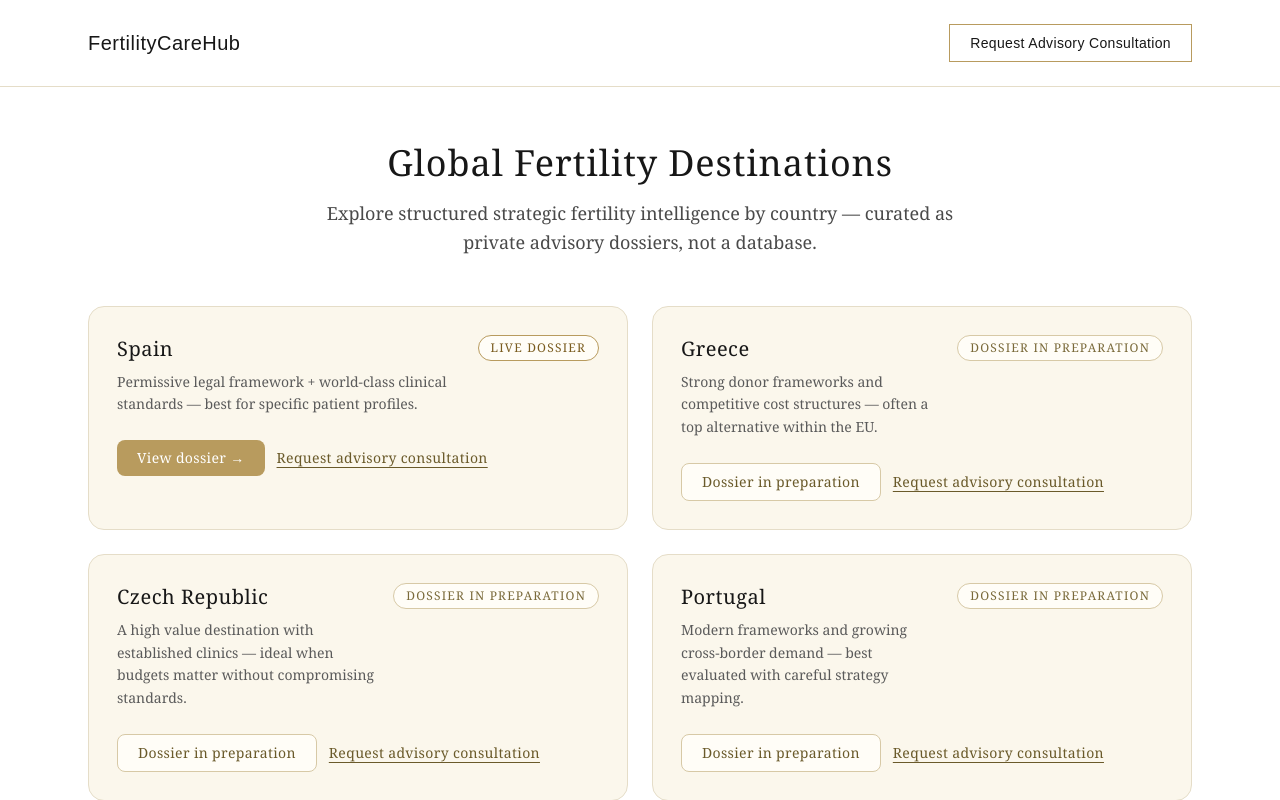
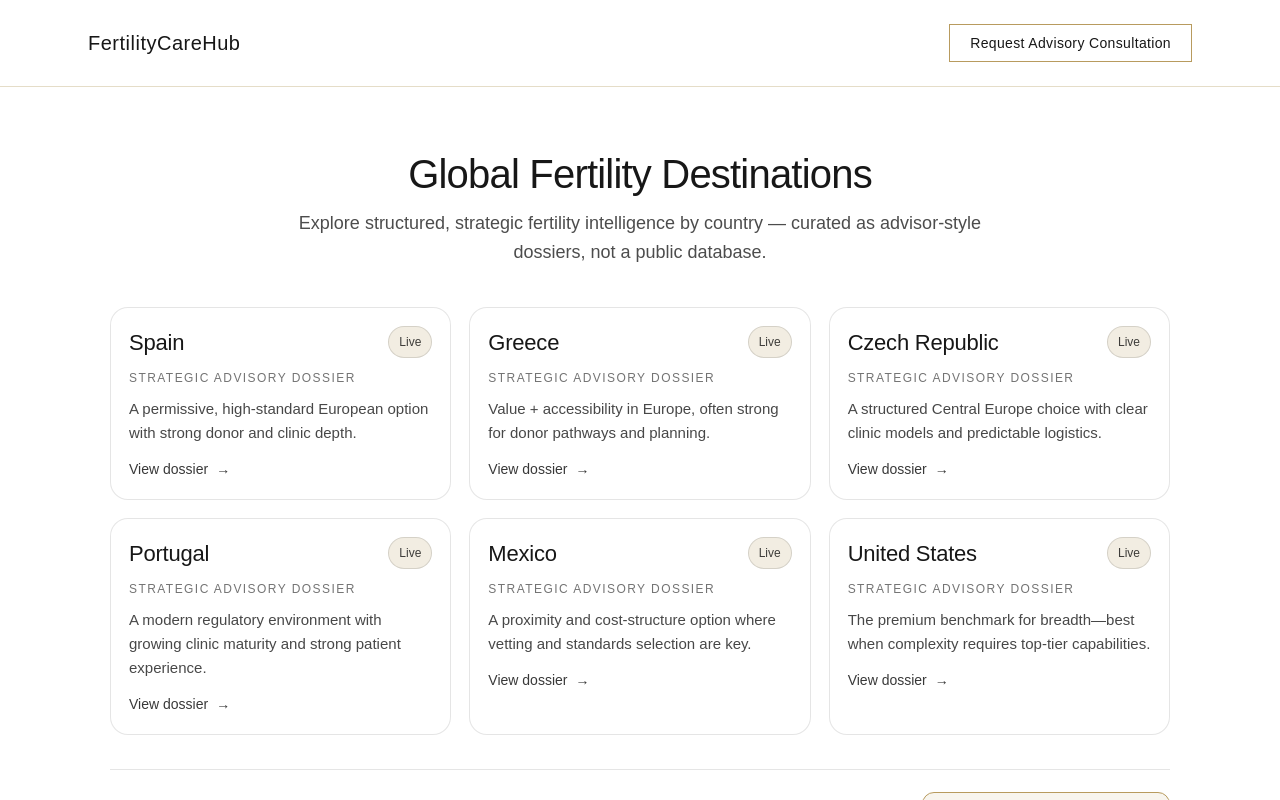
Before and after one commit to fmeliteintl-collab/fertilitycarehub-web, a Next.js app: page /countries in a window 1280 px wide. Shown: the top 800 px of the page. Built offline with nearby package versions, Linux system fonts and the light colour scheme.

Commit message:
Countries hub grid cards

```diff
--- a/app/countries/page.tsx
+++ b/app/countries/page.tsx
@@ -1,87 +1,137 @@
 import Link from "next/link";
 
-type CountryCard = {
+type Country = {
+  slug: string;
   name: string;
-  status: "Live dossier" | "Dossier in preparation";
-  href?: string;
-  note: string;
+  status: "Live" | "In build";
+  oneLiner: string;
 };
 
-const countries: CountryCard[] = [
+const COUNTRIES: Country[] = [
   {
+    slug: "spain",
     name: "Spain",
-    status: "Live dossier",
-    href: "/countries/spain",
-    note: "Permissive legal framework + world-class clinical standards — best for specific patient profiles.",
+    status: "Live",
+    oneLiner: "A permissive, high-standard European option with strong donor and clinic depth.",
   },
   {
+    slug: "greece",
     name: "Greece",
-    status: "Dossier in preparation",
-    note: "Strong donor frameworks and competitive cost structures — often a top alternative within the EU.",
+    status: "Live",
+    oneLiner: "Value + accessibility in Europe, often strong for donor pathways and planning.",
   },
   {
+    slug: "czech-republic",
     name: "Czech Republic",
-    status: "Dossier in preparation",
-    note: "A high value destination with established clinics — ideal when budgets matter without compromising standards.",
+    status: "Live",
+    oneLiner: "A structured Central Europe choice with clear clinic models and predictable logistics.",
   },
   {
+    slug: "portugal",
     name: "Portugal",
-    status: "Dossier in preparation",
-    note: "Modern frameworks and growing cross-border demand — best evaluated with careful strategy mapping.",
+    status: "Live",
+    oneLiner: "A modern regulatory environment with growing clinic maturity and strong patient experience.",
   },
   {
+    slug: "mexico",
     name: "Mexico",
-    status: "Dossier in preparation",
-    note: "Proximity advantages for North America + varied clinic models — requires strong curation and planning.",
+    status: "Live",
+    oneLiner: "A proximity and cost-structure option where vetting and standards selection are key.",
   },
   {
+    slug: "united-states",
     name: "United States",
-    status: "Dossier in preparation",
-    note: "Top-tier outcomes and options — higher costs make strategic selection and pathway design essential.",
+    status: "Live",
+    oneLiner: "The premium benchmark for breadth—best when complexity requires top-tier capabilities.",
   },
 ];
 
-export default function CountriesIndexPage() {
+export default function CountriesPage() {
   return (
     <main
-      className="max-w-6xl mx-auto px-6 py-14"
-      style={{ fontFamily: "Georgia, serif" }}
+      style={{
+        maxWidth: 1100,
+        margin: "0 auto",
+        padding: "64px 20px",
+      }}
     >
-      {/* Header */}
-      <section className="text-center mb-12">
-        <h1 className="text-3xl md:text-4xl tracking-wide">
+      <header style={{ textAlign: "center", marginBottom: 40 }}>
+        <h1
+          style={{
+            fontSize: 40,
+            lineHeight: 1.15,
+            margin: 0,
+            letterSpacing: "-0.02em",
+          }}
+        >
           Global Fertility Destinations
         </h1>
-        <p className="mt-4 text-base md:text-lg text-[#4A4A4A] max-w-2xl mx-auto leading-relaxed">
-          Explore structured strategic fertility intelligence by country — curated as
-          private advisory dossiers, not a database.
+        <p
+          style={{
+            marginTop: 12,
+            marginBottom: 0,
+            fontSize: 18,
+            lineHeight: 1.6,
+            maxWidth: 720,
+            marginLeft: "auto",
+            marginRight: "auto",
+            color: "rgba(0,0,0,0.70)",
+          }}
+        >
+          Explore structured, strategic fertility intelligence by country — curated as
+          advisor-style dossiers, not a public database.
         </p>
-      </section>
+      </header>
 
-      {/* Grid */}
-      <section className="grid gap-6 md:grid-cols-2">
-        {countries.map((c) => {
-          const isLive = c.status === "Live dossier" && c.href;
-
-          return (
+      <section
+        style={{
+          display: "grid",
+          gridTemplateColumns: "repeat(auto-fit, minmax(260px, 1fr))",
+          gap: 18,
+        }}
+      >
+        {COUNTRIES.map((c) => (
+          <Link
+            key={c.slug}
+            href={`/countries/${c.slug}`}
+            style={{
+              textDecoration: "none",
+              color: "inherit",
+              borderRadius: 18,
+              border: "1px solid rgba(0,0,0,0.10)",
+              background: "rgba(255,255,255,0.55)",
+              padding: 18,
+              display: "block",
+              transition: "transform 120ms ease, box-shadow 120ms ease",
+            }}
+          >
             <div
-              key={c.name}
-              className="rounded-2xl border border-[#E5DDC8] bg-[#FBF7EC] p-7"
+              style={{
+                display: "flex",
+                alignItems: "center",
+                justifyContent: "space-between",
+                gap: 12,
+                marginBottom: 10,
+              }}
             >
-              <div className="flex items-start justify-between gap-4">
-                <div>
-                  <h2 className="text-xl tracking-wide">{c.name}</h2>
-                  <p className="mt-2 text-sm text-[#5A5A5A] leading-relaxed">
-                    {c.note}
-                  </p>
-                </div>
+              <h2
+                style={{
+                  margin: 0,
+                  fontSize: 22,
+                  letterSpacing: "-0.01em",
+                }}
+              >
+                {c.name}
+              </h2>
 
               <span
-                  className="text-xs tracking-widest uppercase px-3 py-1 rounded-full border"
                 style={{
-                    borderColor: isLive ? "#B89B5E" : "#D7C9A6",
-                    color: isLive ? "#7A5C1F" : "#7A6A3A",
-                    background: "#FFFDF7",
+                  fontSize: 12,
+                  padding: "6px 10px",
+                  borderRadius: 999,
+                  border: "1px solid rgba(0,0,0,0.12)",
+                  background: c.status === "Live" ? "rgba(184,155,94,0.18)" : "rgba(0,0,0,0.06)",
+                  color: "rgba(0,0,0,0.75)",
                   whiteSpace: "nowrap",
                 }}
               >
@@ -89,36 +139,74 @@ export default function CountriesIndexPage() {
               </span>
             </div>
 
-              <div className="mt-6 flex items-center gap-3">
-                {isLive ? (
-                  <Link
-                    href={c.href!}
-                    className="inline-flex items-center justify-center rounded-lg px-5 py-2 text-sm tracking-wide"
+            <div
               style={{
-                      background: "#B89B5E",
-                      color: "#fff",
+                fontSize: 12,
+                textTransform: "uppercase",
+                letterSpacing: "0.12em",
+                color: "rgba(0,0,0,0.55)",
+                marginBottom: 10,
               }}
             >
-                    View dossier →
+              Strategic Advisory Dossier
+            </div>
+
+            <p
+              style={{
+                margin: 0,
+                fontSize: 15,
+                lineHeight: 1.6,
+                color: "rgba(0,0,0,0.72)",
+              }}
+            >
+              {c.oneLiner}
+            </p>
+
+            <div
+              style={{
+                marginTop: 14,
+                display: "inline-flex",
+                alignItems: "center",
+                gap: 8,
+                fontSize: 14,
+                color: "rgba(0,0,0,0.78)",
+              }}
+            >
+              View dossier <span aria-hidden="true">→</span>
+            </div>
           </Link>
-                ) : (
-                  <span
-                    className="inline-flex items-center justify-center rounded-lg px-5 py-2 text-sm tracking-wide border border-[#D7C9A6] text-[#6A5A2A] bg-[#FFFDF7]"
+        ))}
+      </section>
+
+      <section
+        style={{
+          marginTop: 34,
+          paddingTop: 22,
+          borderTop: "1px solid rgba(0,0,0,0.10)",
+          display: "flex",
+          alignItems: "center",
+          justifyContent: "space-between",
+          gap: 12,
+          flexWrap: "wrap",
+        }}
       >
-                    Dossier in preparation
-                  </span>
-                )}
+        <p style={{ margin: 0, color: "rgba(0,0,0,0.70)" }}>
+          Want help choosing the right country path for your profile?
+        </p>
 
         <Link
-                  href="/consultation#request"
-                  className="text-sm tracking-wide underline underline-offset-4 text-[#6A5A2A]"
+          href="/consultation"
+          style={{
+            textDecoration: "none",
+            border: "1px solid #B89B5E",
+            padding: "10px 14px",
+            borderRadius: 12,
+            color: "rgba(0,0,0,0.85)",
+            background: "rgba(184,155,94,0.10)",
+          }}
         >
-                  Request advisory consultation
+          Request Advisory Consultation
         </Link>
-              </div>
-            </div>
-          );
-        })}
       </section>
     </main>
   );
```
Lines whose indentation alone changed are shown as unchanged.
